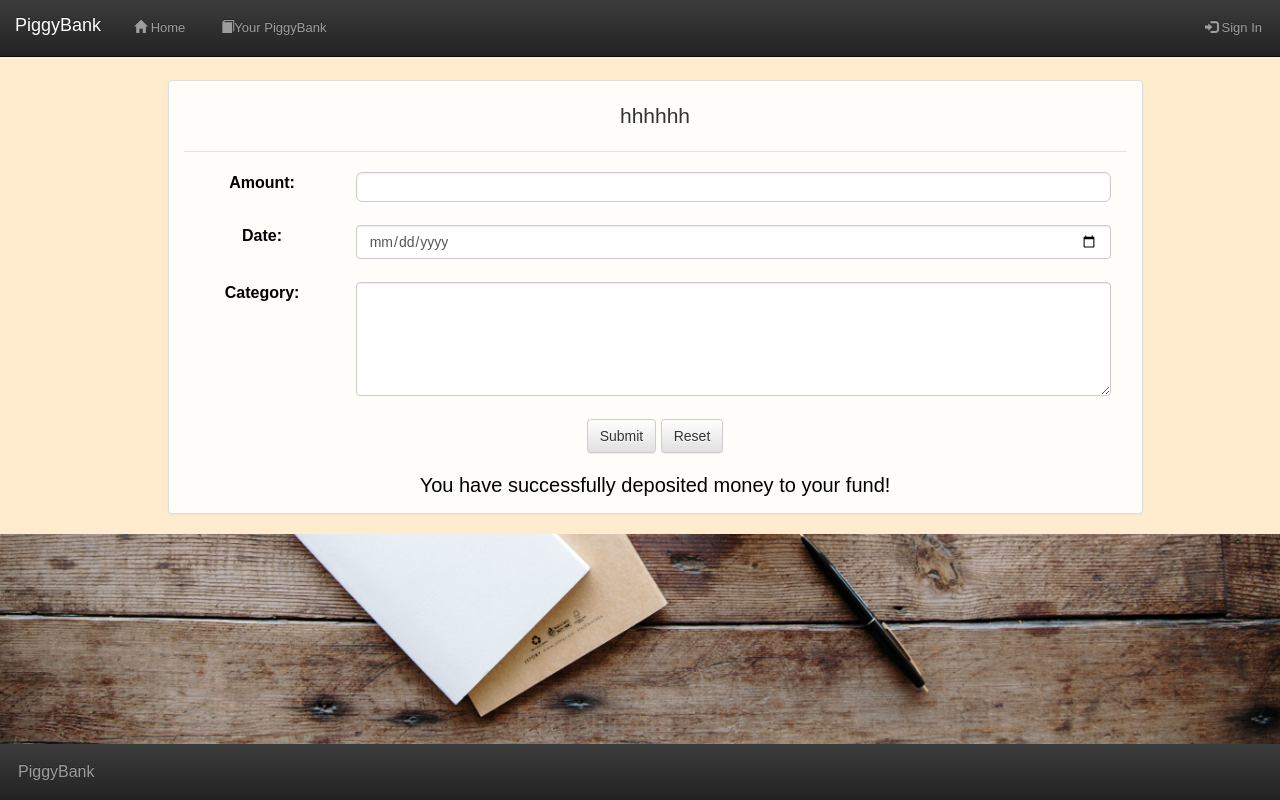
After one commit to ras1002/COMP730, a Django app: template fundTracker/templates/fundTracker/add_transaction.html in a window 1280 px wide. The commit adds this page. Run offline with Django 3.2, Linux system fonts and the light colour scheme; the template is opened without the code that fills it, so the values that code supplies are empty; some libraries are stand-ins or nearby versions; some web fonts are replaced.

Commit message:
created add_transaction, etc.

```diff
--- a/fundTracker/models.py
+++ b/fundTracker/models.py
@@ -31,7 +31,7 @@ class Transaction(models.Model):
     fund = models.ForeignKey(Fund)
 
     def __str__(self):
-        return "{}: {}".format(self.fund.owner, self.amount)
+        return "{}".format(self.amount)
 
     def can_process(self):
         '''
@@ -43,9 +43,10 @@ class Transaction(models.Model):
         '''
         Processes the transaction, actually deducts the money from the fund
         '''
+        tmp_amount = Decimal(self.amount)
         if self.can_process():
             f = self.fund
-            f.balance -= self.amount
+            f.balance -= tmp_amount
             f.save()
             return True
         else:
--- /dev/null
+++ b/fundTracker/templates/fundTracker/add_transaction.html
@@ -0,0 +1,37 @@
+{% extends 'base.html'%}
+
+{% block content %}
+	<legend>hhhhhh</legend>
+
+	<div>
+	<form action="" method="post" class="horizontal">
+        {% csrf_token %}
+		<div class="form-group">
+		  <label class="col-sm-2 control-label" for="amount">Amount:</label>
+		  <div class="col-sm-10">
+			<input type="text"  class="form-control" name="amount" id="amount" required="required">
+			<br>
+		  </div>
+        <div class="form-group">
+          <label class="col-sm-2 control-label" for="date">Date:</label>
+          <div class="col-sm-10">
+            <input type="date"  class="form-control" name="date" id="date" required="required">
+            <br>
+          </div>
+        </div>
+        <div class="form-group">
+            <label class="col-sm-2 control-label" for="category">Category:</label>
+            <div class="col-sm-10">
+            <textarea class="form-control" rows="5" name="category" id="category"></textarea>
+            <br>
+        </div>
+
+        <button type="submit" class="btn btn-default">Submit</button>
+        <button type="reset" class="btn btn-default">Reset</button>
+
+    </form>
+    </div>
+
+	<h3>You have successfully deposited money to your fund!</h3>
+
+ {% endblock %}
--- a/fundTracker/urls.py
+++ b/fundTracker/urls.py
@@ -6,4 +6,5 @@ urlpatterns = [
 	url(r'^deposit/', views.deposit, name="deposit"),
 	url(r'^trackFund/', views.trackFund, name="trackFund"),
 	url(r'^history/', views.history, name="history"),
+	url(r'^add_transaction/', views.add_transaction, name="add_transaction"),
 ]
--- a/templates/piggybank.html
+++ b/templates/piggybank.html
@@ -3,7 +3,7 @@
 {% block content %}
 	<legend>piggybank.html</legend>
 	<button type="button" class="btn btn-primary"><a href="{% url 'fundTracker:fund_account'%}">Fund Account</a></button><br>
-	<button type="button" class="btn btn-primary">My Transaction</button><br>
-	<button type="button" class="btn btn-primary"><a href="{% url 'goalTracker:goals' %}">My Goals</button><br>
+	<button type="button" class="btn btn-primary"><a href="{% url 'fundTracker:add_transaction'%}">My Transaction</a></button><br>
+	<button type="button" class="btn btn-primary"><a href="{% url 'goalTracker:goals' %}">My Goals</a></button><br>
 
  {% endblock %}
```
Also changed, not shown: fundTracker/views.py (+17 -1 lines).
